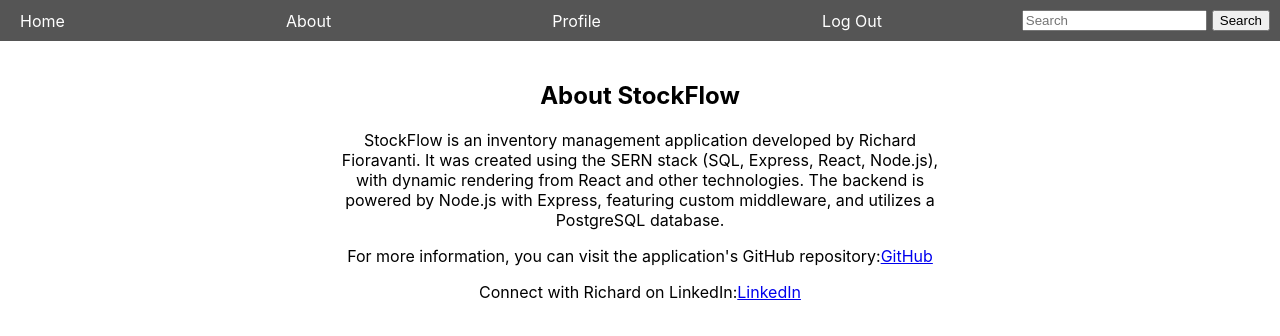
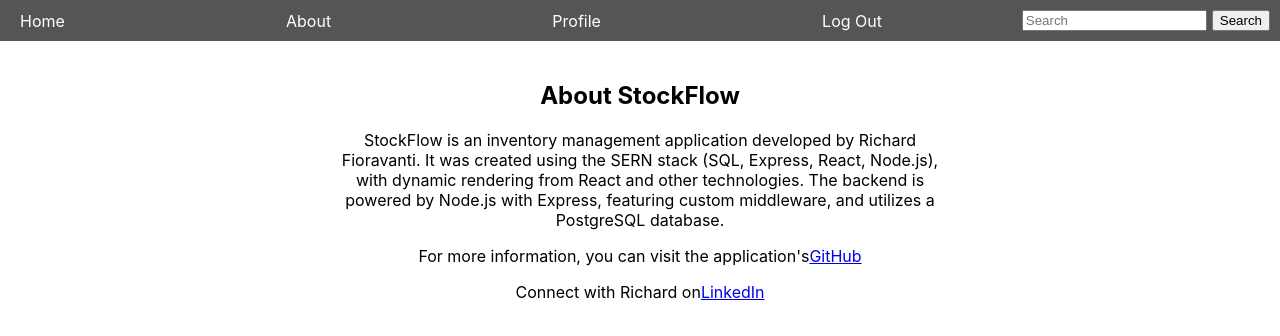
Before and after one commit to rdfioravanti/StockFlow, a React (Create React App) app in the folder frontend/: page /about in a window 1280 px wide. Shown: the top 336 px of the page. Built offline with nearby package versions, Linux system fonts and the light colour scheme; sample sign-in values are in the browser's storage.

Commit message:
Changed styling

```diff
--- a/frontend/src/components/pages/AboutPage.js
+++ b/frontend/src/components/pages/AboutPage.js
@@ -19,11 +19,11 @@
             The backend is powered by Node.js with Express, featuring custom middleware, and utilizes a PostgreSQL database.
           </p>
           <p>
-            For more information, you can visit the application's GitHub repository:
+            For more information, you can visit the application's
             <a href="https://github.com/rdfioravanti/StockFlow" target="_blank" rel="noopener noreferrer">GitHub</a>
           </p>
           <p>
-            Connect with Richard on LinkedIn:
+            Connect with Richard on
             <a href="https://www.linkedin.com/in/richard-fioravanti-6801b4275/" target="_blank" rel="noopener noreferrer">LinkedIn</a>
           </p>
         </div>
```
